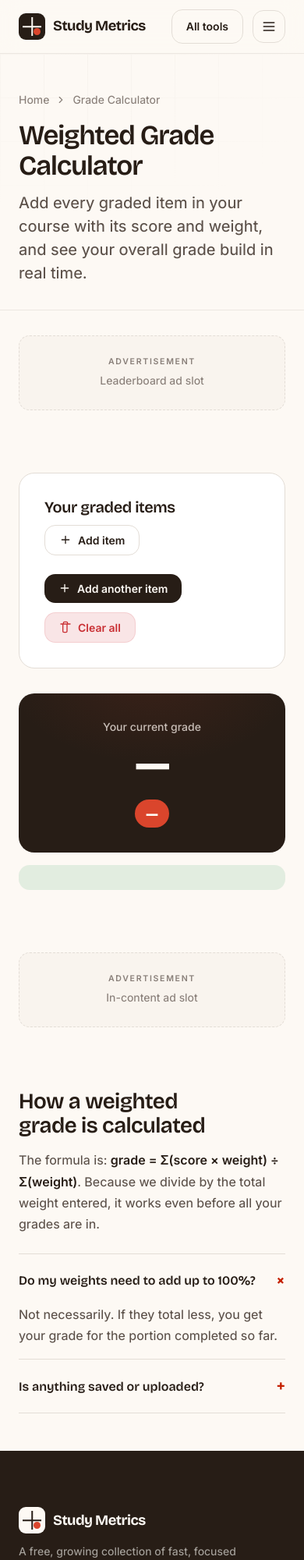
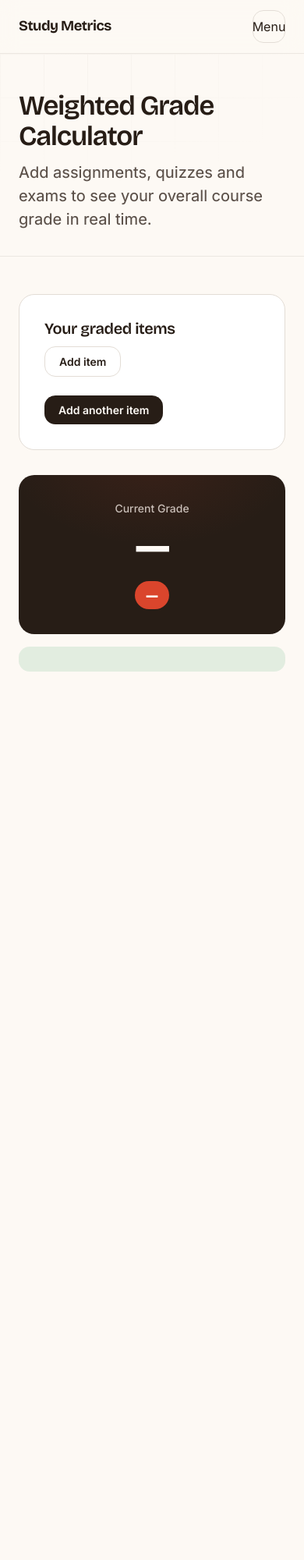
Before and after one commit to qazianwaar1996-prog/study-metrics, a plain HTML site: page grade-calculator.html in a window 390 px wide. Shown: the top 2000 px of the page at 78% size. After the commit the page ends 909 px from the top, so only its background shows below. Drawn offline with nearby package versions, Linux system fonts and the light colour scheme.

Commit message:
Update grade-calculator.html

```diff
--- a/grade-calculator.html
+++ b/grade-calculator.html
@@ -4,64 +4,45 @@
 <meta charset="UTF-8">
 <meta name="viewport" content="width=device-width, initial-scale=1.0">
 <title>Grade Calculator — Study Metrics</title>
-<meta name="description" content="Free weighted grade calculator. Add each assignment, quiz and exam with its score and weight to see your current overall course grade instantly.">
-<link rel="canonical" href="https://studymetrics.app/grade-calculator.html">
-<link rel="icon" type="image/svg+xml" href="images/favicon.svg">
-<link rel="icon" type="image/png" href="images/favicon.png">
-<link rel="apple-touch-icon" href="images/favicon.png">
-<meta property="og:type" content="website">
-<meta property="og:site_name" content="Study Metrics">
-<meta property="og:title" content="Grade Calculator — Study Metrics">
-<meta property="og:description" content="Weighted grade calculator. Add assignments and weights, see your course grade.">
-<meta property="og:url" content="https://studymetrics.app/grade-calculator.html">
-<meta property="og:image" content="https://studymetrics.app/images/og-image.png">
-<meta name="twitter:card" content="summary_large_image">
-<meta name="twitter:title" content="Grade Calculator — Study Metrics">
-<meta name="twitter:description" content="Weighted course grade calculator. Free.">
-<meta name="twitter:image" content="https://studymetrics.app/images/og-image.png">
-<script type="application/ld+json">
-{"@context":"https://schema.org","@type":"FAQPage","mainEntity":[{"@type":"Question","name":"Do my weights need to add up to 100%?","acceptedAnswer":{"@type":"Answer","text":"Not necessarily. If they total less, you get your grade for the portion completed so far."}},{"@type":"Question","name":"Is anything saved or uploaded?","acceptedAnswer":{"@type":"Answer","text":"No. Everything runs locally in your browser."}}]}
-</script>
+<link rel="stylesheet" href="css/style.css">
 <link rel="preconnect" href="https://fonts.googleapis.com">
 <link rel="preconnect" href="https://fonts.gstatic.com" crossorigin>
 <link href="https://fonts.googleapis.com/css2?family=Bricolage+Grotesque:opsz,wght@12..96,500;12..96,600;12..96,700&family=Inter:wght@400;450;500;600&display=swap" rel="stylesheet">
-<link rel="stylesheet" href="css/style.css">
 </head>
 <body>
 <header class="site-head">
   <div class="wrap nav">
-    <a href="index.html" class="logo"><span class="logo-mark"><span class="logo-dot"></span></span>Study&nbsp;Metrics</a>
-    <nav class="nav-links"><a href="index.html#tools">Tools</a><a href="grade-calculator.html" class="on">Grade Calc</a><a href="about.html">About</a><a href="blog.html">Blog</a></nav>
-    <div class="nav-cta"><a href="index.html#tools" class="btn btn-ghost">All tools</a><button class="menu-toggle" id="menuToggle" aria-label="Menu"><svg viewBox="0 0 24 24" fill="none" stroke="currentColor" stroke-width="2" stroke-linecap="round"><path d="M4 6h16M4 12h16M4 18h16"/></svg></button></div>
+    <a href="index.html" class="logo">Study&nbsp;Metrics</a>
+    <nav class="nav-links"><a href="index.html#tools">Tools</a><a href="grade-calculator.html" class="on">Grade Calc</a><a href="blog.html">Blog</a></nav>
+    <div class="nav-cta"><button class="menu-toggle" id="menuToggle">Menu</button></div>
   </div>
 </header>
+
 <section class="tool-head">
   <div class="grid-bg"></div>
   <div class="wrap">
-    <div class="crumb"><a href="index.html">Home</a><svg viewBox="0 0 24 24" fill="none" stroke="currentColor" stroke-width="2" stroke-linecap="round"><path d="m9 18 6-6-6-6"/></svg><span>Grade Calculator</span></div>
     <h1>Weighted Grade Calculator</h1>
-    <p>Add every graded item in your course with its score and weight, and see your overall grade build in real time.</p>
+    <p>Add assignments, quizzes and exams to see your overall course grade in real time.</p>
   </div>
 </section>
-<div class="ad-slot" aria-hidden="true"><div class="ad-inner"><span class="tag">Advertisement</span><span class="hint">Leaderboard ad slot</span></div></div>
+
 <div class="wrap">
   <div class="tool-layout">
     <div class="calc-main">
       <div class="panel">
-        <div class="panel-head"><h2>Your graded items</h2><button class="btn btn-ghost" id="addRow"><svg viewBox="0 0 24 24" fill="none" stroke="currentColor" stroke-width="2" stroke-linecap="round"><path d="M12 5v14M5 12h14"/></svg>Add item</button></div>
+        <div class="panel-head"><h2>Your graded items</h2><button class="btn btn-ghost" id="addRow">Add item</button></div>
         <div class="rows-weight">
           <div class="rows-head"><span>Item</span><span>Score (%)</span><span>Weight (%)</span><span></span></div>
           <div id="rows"></div>
         </div>
         <div class="calc-actions">
-          <button class="btn btn-primary" id="addRow2"><svg viewBox="0 0 24 24" fill="none" stroke="currentColor" stroke-width="2" stroke-linecap="round"><path d="M12 5v14M5 12h14"/></svg>Add another item</button>
-          <button class="btn btn-danger" id="clearAll"><svg viewBox="0 0 24 24" fill="none" stroke="currentColor" stroke-width="2" stroke-linecap="round"><path d="M3 6h18M8 6V4a2 2 0 0 1 2-2h4a2 2 0 0 1 2 2v2m-9 0v14a2 2 0 0 0 2 2h4a2 2 0 0 0 2-2V6"/></svg>Clear all</button>
+          <button class="btn btn-primary" id="addRow2">Add another item</button>
         </div>
       </div>
     </div>
     <div class="result-rail">
       <div class="grade-hero">
-        <div class="label">Your current grade</div>
+        <div class="label">Current Grade</div>
         <div class="grade-big tnum" id="gradeOut">—</div>
         <div class="grade-letter" id="gradeLetter">—</div>
       </div>
@@ -69,28 +50,7 @@
     </div>
   </div>
 </div>
-<div class="ad-slot" aria-hidden="true"><div class="ad-inner"><span class="tag">Advertisement</span><span class="hint">In-content ad slot</span></div></div>
-<div class="wrap">
-  <div class="prose">
-    <h2>How a weighted grade is calculated</h2>
-    <p>The formula is: <strong>grade = Σ(score × weight) ÷ Σ(weight)</strong>. Because we divide by the total weight entered, it works even before all your grades are in.</p>
-    <div class="faq">
-      <details open><summary>Do my weights need to add up to 100%?</summary><p>Not necessarily. If they total less, you get your grade for the portion completed so far.</p></details>
-      <details><summary>Is anything saved or uploaded?</summary><p>No. Everything runs locally in your browser.</p></details>
-    </div>
-  </div>
-</div>
-<footer class="foot">
-  <div class="wrap">
-    <div class="foot-grid">
-      <div class="foot-brand"><a href="index.html" class="logo"><span class="logo-mark"><span class="logo-dot"></span></span>Study&nbsp;Metrics</a><p>A free, growing collection of fast, focused tools for students. No accounts, no clutter.</p></div>
-      <div class="foot-col"><h4>Tools</h4><a href="gpa-converter.html">Global GPA Converter</a><a href="gpa.html">GPA Calculator</a><a href="cgpa.html">CGPA Calculator</a><a href="target-gpa.html">Target GPA</a><a href="grade-calculator.html">Grade Calculator</a></div>
-      <div class="foot-col"><h4>Company</h4><a href="about.html">About</a><a href="blog.html">Blog</a><a href="contact.html">Contact</a></div>
-      <div class="foot-col"><h4>Legal</h4><a href="privacy-policy.html">Privacy Policy</a><a href="terms-and-conditions.html">Terms & Conditions</a><a href="disclaimer.html">Disclaimer</a></div>
-    </div>
-    <div class="foot-bottom"><span>© 2026 Study Metrics. All rights reserved.</span><span>Free tools for students, worldwide.</span></div>
-  </div>
-</footer>
+
 <script src="js/script.js"></script>
 <script src="js/grade-calculator.js"></script>
 </body>
```
